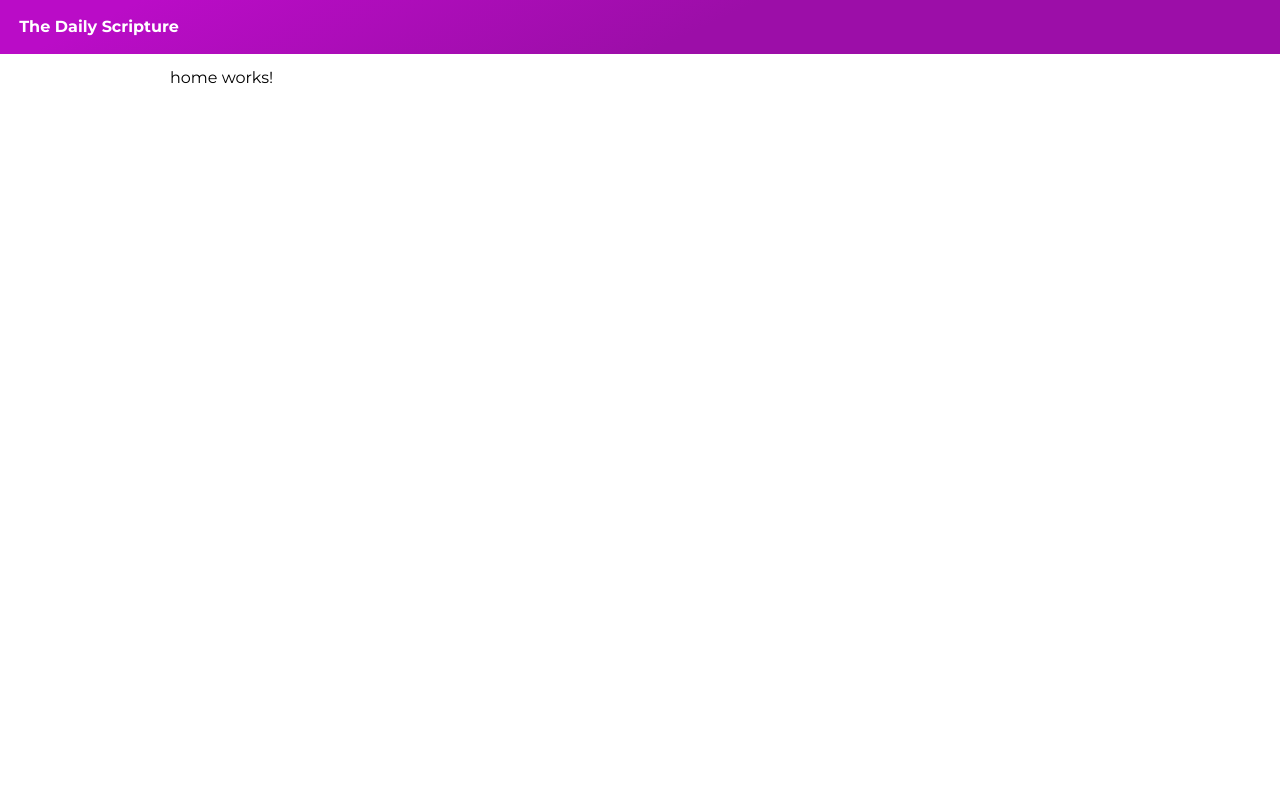
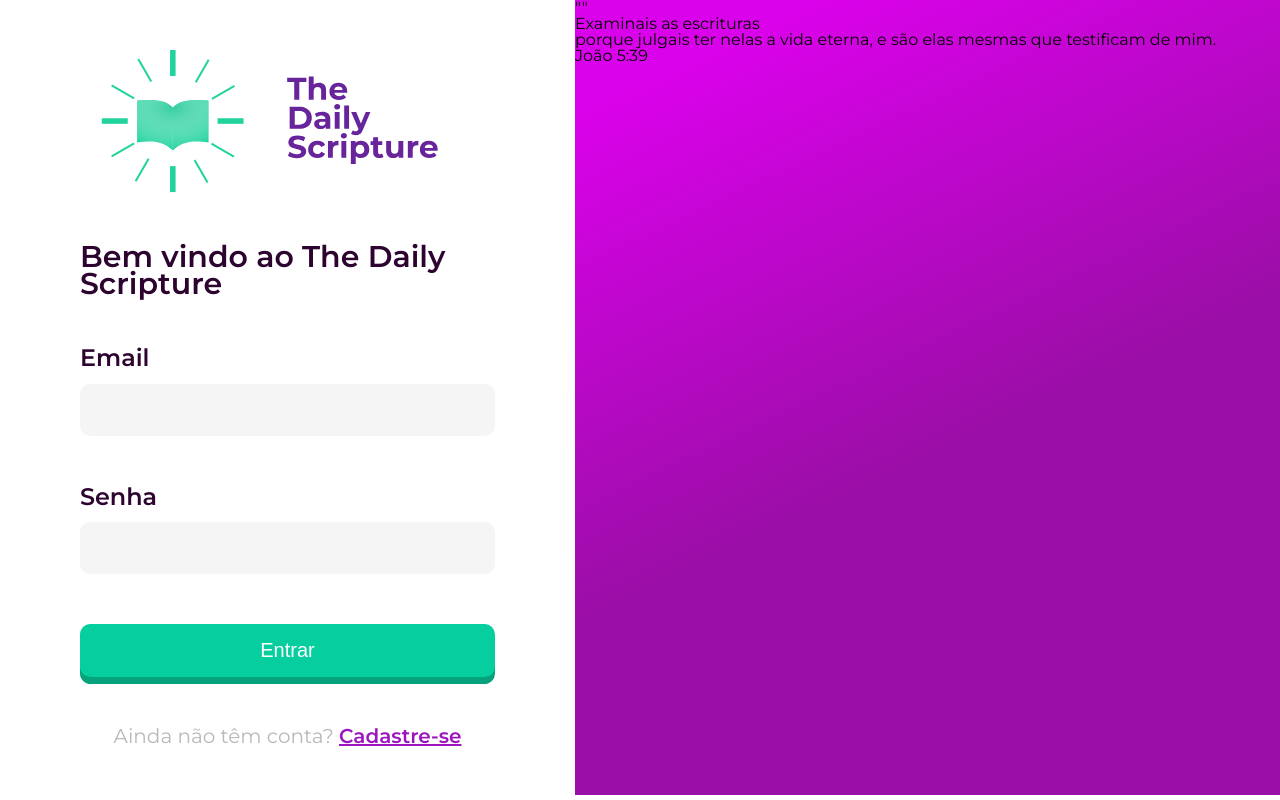
Before and after one commit to ramonborges15/node-thedailyscripture, an Angular app in the folder frontend-angular/: page / in a window 1280 px wide. Built offline with nearby package versions, Linux system fonts and the light colour scheme.

Commit message:
Criar frontend da tela de login.

```diff
--- a/frontend-angular/src/app/administrativo/pages/login/login.component.html
+++ b/frontend-angular/src/app/administrativo/pages/login/login.component.html
@@ -1 +1,37 @@
-<p>login works!</p>
+<div class="col-2">
+    <div class="left-content">
+
+        <div>
+            <img src="../../../../assets/img/logoMarca.svg">
+        </div>
+
+        <h1>Bem vindo ao The Daily Scripture</h1>
+
+        <div class="input">
+            <label>Email</label>
+            <input type="email">
+        </div>
+
+        <div class="input">
+            <label>Senha</label>
+            <input type="password">
+        </div>
+
+        <div class="button">
+            <button>Entrar</button>
+        </div>
+
+         <p class="text grey">Ainda não têm conta? <a href="">Cadastre-se</a></p>
+    </div>
+
+    <div class="purple">
+        <div>
+            ""
+        </div>
+        <div>
+            <h2>Examinais as escrituras</h2>
+            <p>porque julgais ter nelas a vida eterna, e são elas mesmas que testificam de mim.</p>
+            <p>João 5:39</p>
+        </div>
+    </div>
+</div>
--- a/frontend-angular/src/app/administrativo/pages/login/login.component.scss
+++ b/frontend-angular/src/app/administrativo/pages/login/login.component.scss
@@ -0,0 +1,112 @@
+.col-2 {
+  display: flex;
+
+  .left-content {
+    width: 100%;
+
+    div {
+
+      margin: 50px 80px;
+
+      img {
+        display: block;
+        margin-left: auto;
+        margin-right: auto;
+      }
+    }
+
+    h1 {
+      position: static;
+      width: 413px;
+      height: 54px;
+      color: #2c042f;
+
+      font-family: Montserrat;
+      font-style: normal;
+      font-weight: 600;
+      font-size: 30px;
+      line-height: 90.6%;
+
+      margin: 50px 80px;
+    }
+
+    .input {
+      display: flex;
+      flex-direction: column;
+      margin: 50px 80px;
+
+      label {
+        font-family: Montserrat;
+        font-style: normal;
+        font-weight: 600;
+        font-size: 23.8882px;
+        line-height: 90.6%;
+        color: #2c042f;
+        margin-bottom: 15px;
+      }
+
+      input {
+        display: flex;
+        flex-direction: row;
+        align-items: center;
+        padding: 18.5797px 132.712px 18.5797px 26.5424px;
+
+        background: #f5f5f5;
+        border-radius: 10.617px;
+        border: 0px;
+        outline-style: none;
+      }
+    }
+
+    .button {
+
+        button {
+            background: #07CE9E;
+            box-shadow: 0px 7px 0px #05A27C;
+            border-radius: 10.62px;
+            color: white;
+            border: 0px;
+            outline-style: none;
+            width: 100%;
+            padding: 15px;
+            font-size: 20px;
+        }
+    }
+
+    .text {
+        font-family: Montserrat;
+        font-style: normal;
+        font-weight: normal;
+        font-size: 20px;
+        line-height: 90.6%;
+        text-align-last: center;
+
+        &.grey {
+            color: #B8B8B8;
+        }
+
+        a {
+            color: #9C15BE;
+            font-weight: 600;
+        }
+
+        margin: 50px 80px;
+    }
+  }
+
+  .purple {
+    position: static;
+    width: 705px;
+    left: 710px;
+    top: 0px;
+
+    background: linear-gradient(154.8deg, #da02ea 10.05%, #9c0ea8 54.62%);
+
+    /* Inside Auto Layout */
+
+    flex: none;
+    order: 1;
+    flex-grow: 0;
+    margin: 0px 0px;
+  }
+}
--- a/frontend-angular/src/app/app.component.html
+++ b/frontend-angular/src/app/app.component.html
@@ -1,2 +1,2 @@
-<app-header></app-header>
+<app-header *ngIf="showMenu"></app-header>
 <app-content></app-content>
--- a/frontend-angular/src/app/app.component.scss
+++ b/frontend-angular/src/app/app.component.scss
@@ -0,0 +1,3 @@
+app-content {
+    height: 100%;
+  }
--- a/frontend-angular/src/app/app.component.ts
+++ b/frontend-angular/src/app/app.component.ts
@@ -7,4 +7,5 @@ import { Component } from '@angular/core';
 })
 export class AppComponent {
   title = 'angular-thedailyscripture';
+  showMenu: boolean = false;
 }
--- a/frontend-angular/src/app/shared/ui/content/content/content.component.scss
+++ b/frontend-angular/src/app/shared/ui/content/content/content.component.scss
@@ -1,5 +1,9 @@
+// div {
+//     width: 940px;
+//     margin-left: auto;
+//     margin-right: auto;
+// }
+
 div {
-    width: 940px;
-    margin-left: auto;
-    margin-right: auto;
+    height: 100%;
 }
```
Also changed, not shown: frontend-angular/src/app/app-routing.module.ts (+7 -1 lines), frontend-angular/src/assets/img/logoMarca.svg (added).
